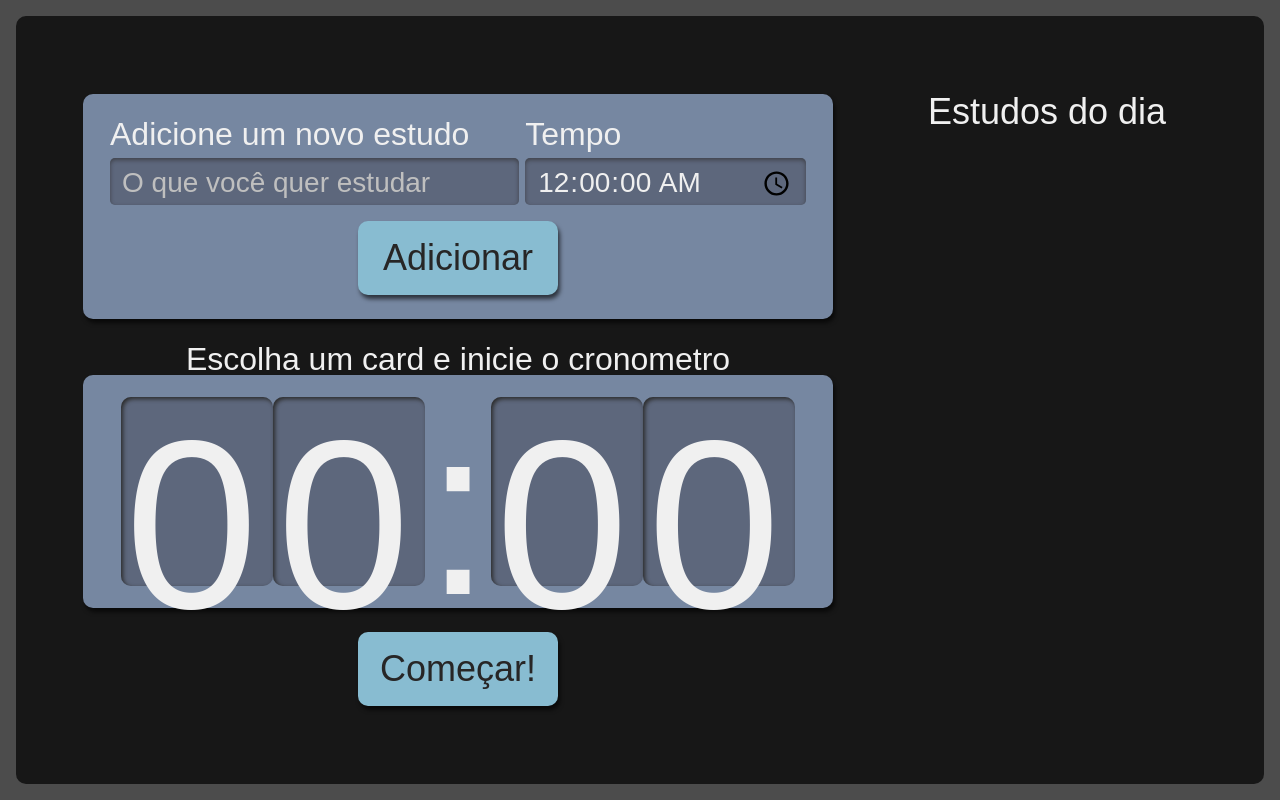
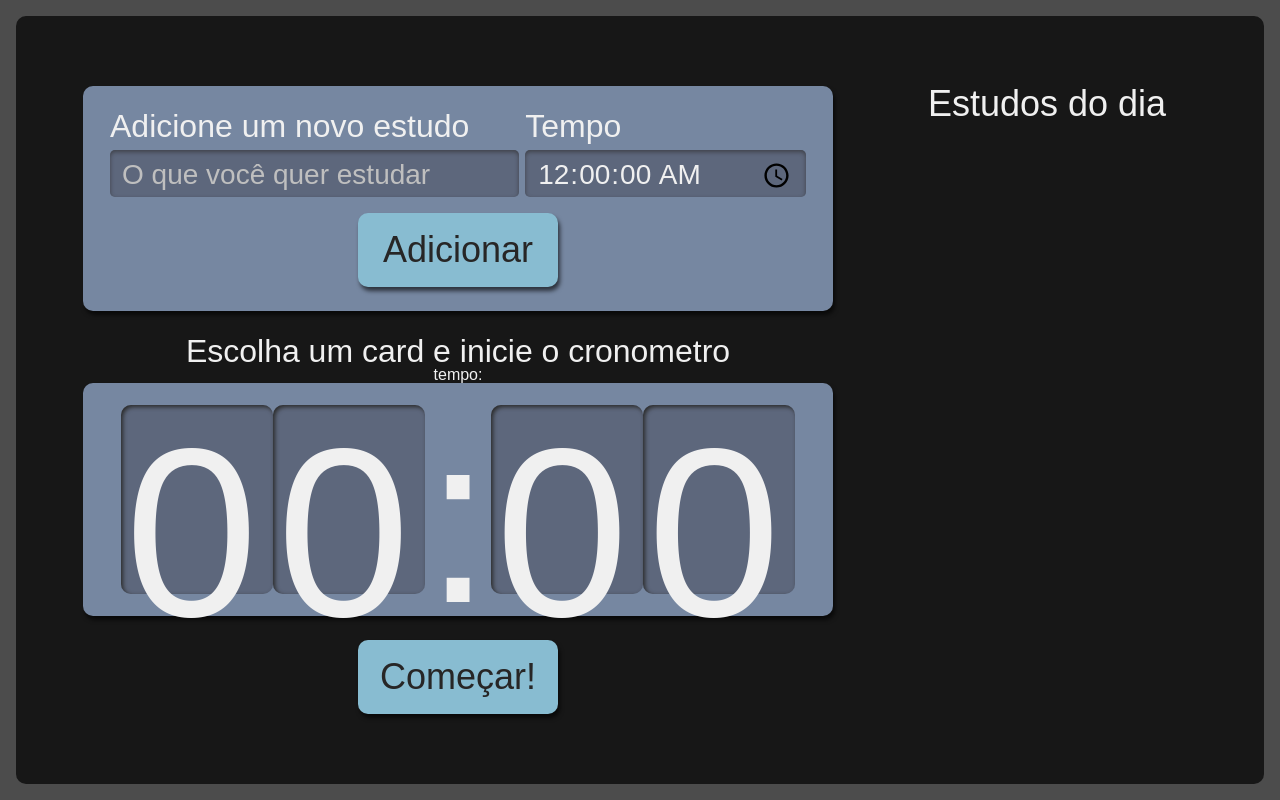
Before and after one commit to EdilsonTarcio/alura-studies, a React (Create React App) app: page / in a window 1280 px wide. Built offline with nearby package versions, Linux system fonts and the light colour scheme.

Commit message:
selecionando um item e iniciando o cronometro

```diff
--- /dev/null
+++ b/src/common/util/time.ts
@@ -0,0 +1,7 @@
+export function tempoParaSegundos(tempo: string) {
+    const [horas = '0', minutos = '0', segundos = '0'] = tempo.split(":");
+    const horasEmSegundos = Number(horas) * 3600;
+    const minutosEmSegundos = Number(minutos) * 60;
+
+    return horasEmSegundos + minutosEmSegundos + Number(segundos);
+}
--- a/src/components/cronometro/index.tsx
+++ b/src/components/cronometro/index.tsx
@@ -1,11 +1,23 @@
 import Botao from "../botao";
 import Relogio from "./relogio";
 import style from './Cronometro.module.scss';
+import { tempoParaSegundos } from "../../common/util/time";
+import { ITarefa } from "../../types/tarefa";
+import { useState } from "react";
 
-export default function Cronometro(){
+interface Props {
+    selecionado: ITarefa | undefined
+}
+
+export default function Cronometro({selecionado}: Props){
+    const [tempo, setTempo] = useState<number>();
+    if(selecionado?.tempo) {
+        setTempo(tempoParaSegundos(selecionado.tempo));
+    }
     return(
         <div className={style.cronometro}>
             <p className={style.titulo}>Escolha um card e inicie o cronometro</p>
+            tempo: {tempo}
             <div className={style.relogioWrapper}>
                 <Relogio />
             </div>
--- a/src/components/lista/index.tsx
+++ b/src/components/lista/index.tsx
@@ -2,14 +2,20 @@ import style from './lista.module.scss';
 import Item from './item';
 import { ITarefa } from '../../types/tarefa';
 
-export default function Lista({tarefas}: {tarefas: ITarefa[]}) {
+interface Props {
+    tarefas: ITarefa[],
+    selecionaTarefa: (tarefaSelecionada: ITarefa) => void
+}
+
+export default function Lista({tarefas, selecionaTarefa}: Props) {
     return (
         <aside className={style.listaTarefas}>
             <h2> Estudos do dia </h2>
             <ul>
-                {tarefas.map((item, index) => (
+                {tarefas.map((item) => (
                     <Item
-                        key={index}
+                        selecionaTarefa = {selecionaTarefa}
+                        key={item.id}
                         {...item}
                     />
                 ))}
--- a/src/components/lista/item/index.tsx
+++ b/src/components/lista/item/index.tsx
@@ -1,10 +1,26 @@
-import { ITarefa } from '../../../types/tarefa'
+import { ITarefa, Props } from '../../../types/tarefa'
 import style from '../lista.module.scss'
 
-export default function Item({tarefa, tempo, selecionado, completado, id}: ITarefa) {
+export default function Item(
+    {
+        tarefa,
+        tempo,
+        selecionado,
+        completado,
+        id,
+        selecionaTarefa
+    }: Props) {
     //desestruturação de props
-    return(
-        <li className={style.item}>
+    return (
+        <li
+        className={`${style.item} ${selecionado ? style.itemSelecionado : ''}`}
+        onClick={() => selecionaTarefa({
+            tarefa,
+            tempo,
+            selecionado,
+            completado,
+            id,
+        })}>
             <h3>{tarefa}</h3>
             <span>{tempo}</span>
         </li>
--- a/src/pages/App.tsx
+++ b/src/pages/App.tsx
@@ -8,11 +8,24 @@ import { ITarefa } from '../types/tarefa';
 function App() {
   const [tarefas, setTarefas] = useState<ITarefa[] | []>([])
   //para tipar adiciona <>
+  const [selecionado, setSelecionado] = useState<ITarefa>();
+
+  function selecionaTarefa(tarefaSelecionada: ITarefa){
+    setSelecionado(tarefaSelecionada);
+    setTarefas(tarefasAnteriores => tarefasAnteriores.map(tarefa =>({
+      ...tarefa,
+      selecionado: tarefa.id === tarefaSelecionada.id ? true : false
+    })));
+  }
+
   return (
     <div className={style.AppStyle}>
       <Formulario setTarefas = {setTarefas}/>
-      <Lista tarefas={tarefas}/>
-      <Cronometro/>
+      <Lista
+        tarefas={tarefas}
+        selecionaTarefa = {selecionaTarefa}
+      />
+      <Cronometro selecionado = {selecionado} />
     </div>
   );
 }
--- a/src/types/tarefa.ts
+++ b/src/types/tarefa.ts
@@ -5,3 +5,7 @@ export interface ITarefa {
     completado: boolean,
     id: string
 }
+
+export interface Props extends ITarefa {
+    selecionaTarefa: (tarefaSelecionada: ITarefa) => void
+}
```
